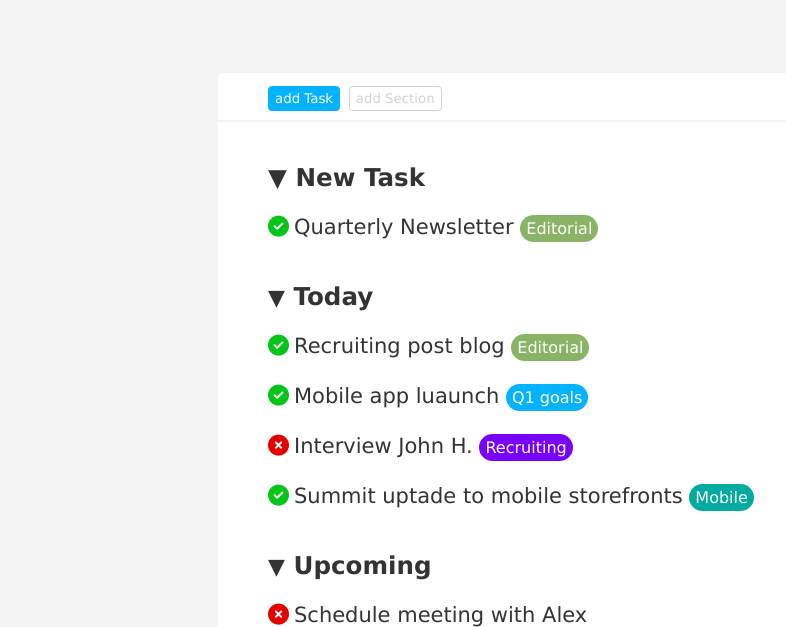
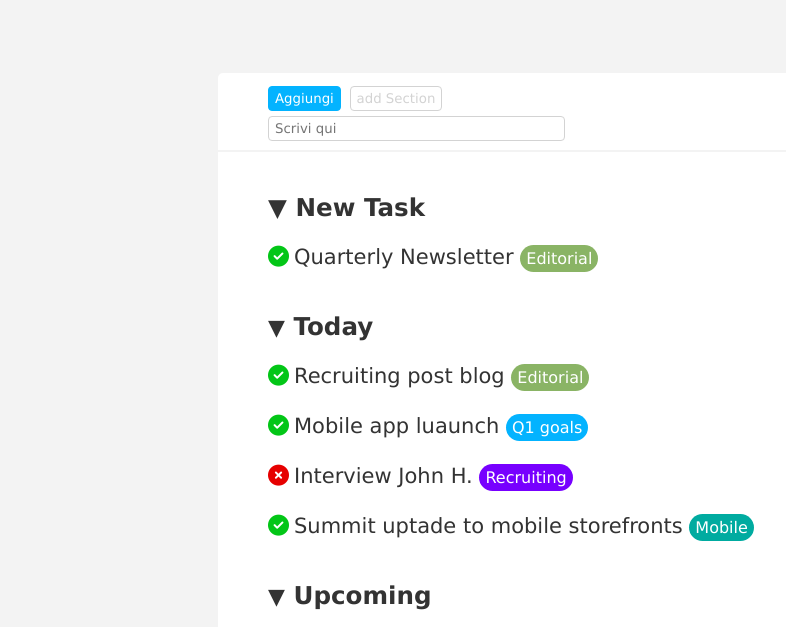
Before and after one commit to DavideSberna/html-css-toboolist, a plain HTML site: page index.html in a window 1280 px wide. Both pictures are taken after a click on the button "add Task". Shown: the part 107-734 px from the top of the page, without its empty margins (0-786 px from the left). Drawn offline with Linux system fonts and the light colour scheme.

Commit message:
add index.js (test di prova)

```diff
--- a/CSS/style.css
+++ b/CSS/style.css
@@ -179,3 +179,21 @@ ul {
 .buttonEditorial:hover{
     background-color: rgb(122, 156, 91);
 }
+
+
+
+.inputNewTask{
+    display: none;
+}
+.inputNewTaskVisible{
+    background-color: rgb(255, 255, 255);
+    border: solid 1px rgb(211, 211, 211);
+    color: rgb(211, 211, 211);
+    width: 30%;
+    border-radius: 4px;
+    margin: 3px 2px 2px 50px;
+    padding: 4px 6px 4px 6px;
+    border: solid 1px;
+    display: block;
+
+}
--- a/index.html
+++ b/index.html
@@ -24,6 +24,7 @@
                 <div class="divAddTaskFirst">
                     <button id="buttonTask">add Task</button>
                     <button id="buttonSection">add Section</button>
+                    <input class="inputNewTask" type="text" placeholder="Scrivi qui">
                 </div>
             </section>
                     <!-- first new task ----------------------------------------------- -->
@@ -80,5 +81,8 @@
                 </div>
             </section>
     </main>
+
+    <script src="./javascript/index.js"></script>
+
 </body>
 </html>
--- /dev/null
+++ b/javascript/index.js
@@ -0,0 +1,25 @@
+
+
+
+
+let addTaskButton = document.querySelector("#buttonTask")
+let addTaskInput = document.querySelector("input")
+let addTaskDiv = document.querySelector(".divAddTask")
+let task = document.createElement("span")
+
+addTaskButton.addEventListener("click", () =>{
+    addTaskInput.classList.toggle("inputNewTaskVisible")
+    if(addTaskButton.innerHTML === "Aggiungi"){
+        addTaskButton.innerHTML = "Add task"
+        task.innerHTML = addTaskInput.value
+        addTaskInput.value = "Scrivi ancora..."
+
+        addTaskDiv.appendChild(task)
+    } else{
+        addTaskButton.innerHTML = "Aggiungi"
+
+    }
+
+
+
+})
```
